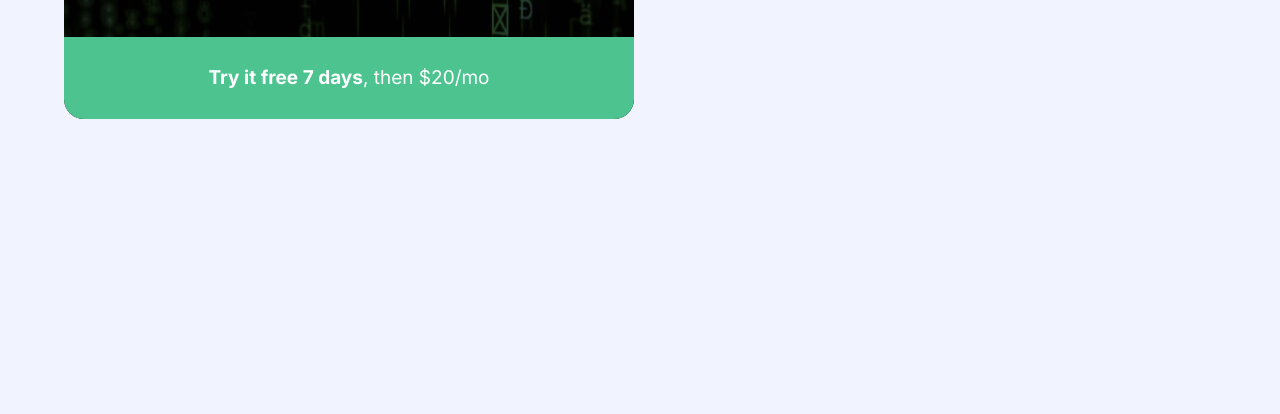
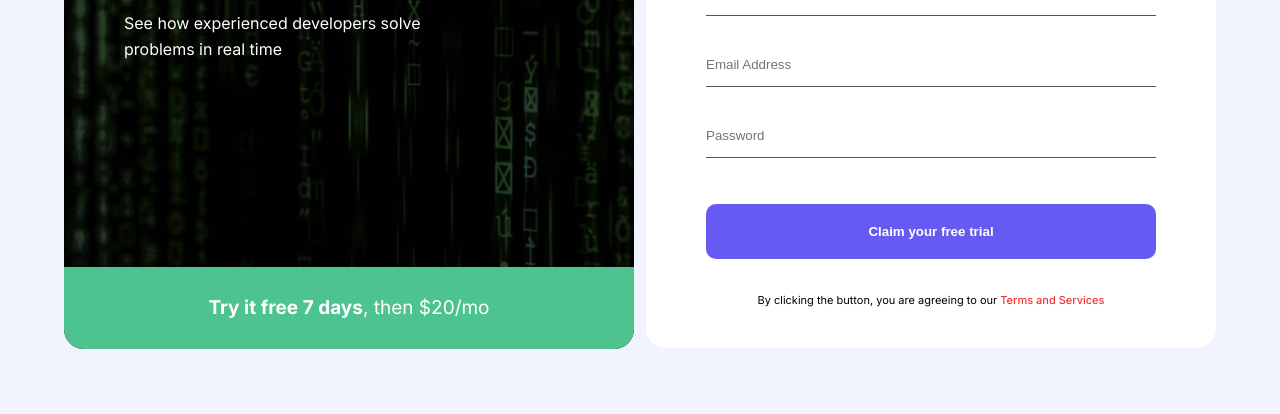
Before and after one commit to laziz2001/Intro-form, a plain HTML site: page index.html in a window 1280 px wide. Shown: the part 386-800 px from the top of the page. Drawn offline with Linux system fonts and the light colour scheme.

Commit message:
Add form

```diff
--- a/css/style.css
+++ b/css/style.css
@@ -18,7 +18,7 @@
 
 /* OUTLINE */
 *:focus {
-    outline: 2px dashed var(--primary);
+    outline: 2px dashed var(--blue);
     outline-offset: 2px;
 }
 
@@ -49,12 +49,16 @@ a {
     margin-right: auto;
 }
 
-/* Left */
+/* MAIN CONTENT */
 .main-content {
     display: flex;
     align-items: center;
+    margin-top: 80px;
+    margin-bottom: 8px;
 }
 
+
+/* HERO */
 .hero {
     --text-color: #fff;
 
@@ -62,6 +66,7 @@ a {
     flex-direction: column;
     width: 100%;
     max-width: 570px;
+    height: 655px;
     border-radius: 20px;
     overflow: hidden;
     color: #fff;
@@ -111,8 +116,12 @@ a {
 
 /* RIGHT */
 form {
+    width: 100%;
+    max-width: 570px;
+    margin-left: 12px;
     padding: 55px 60px 40px;
     border-radius: 20px;
+    overflow: hidden;
     background-color: #fff;
 }
 
@@ -122,33 +131,57 @@ form {
     font-size: 32px;
     font-weight: 600;
     line-height: 42px;
+    color: var(--text-color);
+}
+
+.form-field {
+    display: flex;
+    flex-direction: column;
+    margin-bottom: 65px;
+}
+
+.form-input {
+    padding-top: 15px;
+    padding-bottom: 14px;
+    border: 0;
+    border-bottom: 1px solid #555;
+    color: #555;
+}
+
+.form-field:not(:last-child) {
+    margin-bottom: 20px;
+}
+
+.form-input:focus {
+    font-weight: 600;
+    border-bottom: 1px solid #000;
     color: #000;
 }
 
-.form-input {
+
+.form-button {
     width: 100%;
-    padding: 14px 14px 14px 0;
-    border: none;
-    border-bottom: 1px solid #555;
-}
-
-.form-input:hover {
-    border-bottom: 1px solid #000;
-}
-
-.form-input:not(:last-child) {
-    margin-bottom: 20px;
-}
-
-.form-link {
-    width: 100%;
-    margin-top: 43px;
-    margin-bottom: 18px;
-    padding: 20px 149px;
-    background-color: #655af2;
+    display: block;
+    margin-bottom: 8px;
+    padding: 20px;
+    font-weight: 600;
+    border-radius: 10px;
+    border: 0;
+    cursor: pointer;
+    background-color: var(--blue);
     color: #fff;
 }
 
-.form-text {
-    color: #000;
+.form-notice {
+    margin-top: 0;
+    font-size: 11px;
+    line-height: 15px;
+    text-align: center;
 }
+
+.form-notice-link {
+    font-weight: 500;
+    line-height: 15px;
+    color: var(--red);
+
+}
--- a/index.html
+++ b/index.html
@@ -17,6 +17,7 @@
 
     <div class="main">
         <div class="container main-content">
+            <!-- HERO -->
             <div class="hero">
                 <div class="hero-main">
                     <div class="hero-badge">frontend and backend</div>
@@ -28,15 +29,18 @@
                 </div>
             </div>
 
-            <!-- <form action="https://echo.academyhtml.ru" method="GET">
+            <!-- FORM -->
+            <form action="https://echo.academyhtml.ru" method="GET">
                 <h2 class="form-heading">Sign up for the course and <br> get free 7 days</h2>
-                <input class="form-input" type="text" placeholder="Name" required><br>
-                <input class="form-input" type="text" placeholder="Last Name" required><br>
-                <input class="form-input" type="email" placeholder="Email Address" required><br>
-                <input class="form-input" type="password" placeholder="Password" required><br>
-                <a class="form-link" href="#">Claim your free trial</a><br>
-                <p class="form-text">By clicking the button, you are agreeing to ourTerms and Services</p>
-            </form> -->
+                <div class="form-field">
+                    <input class="form-input" type="text" name="name" placeholder="First Name" aria-label="name" required><br>
+                    <input class="form-input" type="text" name="last_name" placeholder="Last Name" aria-label="last_name" required><br>
+                    <input class="form-input" type="email" name="email" placeholder="Email Address" aria-label="email" required><br>
+                    <input class="form-input" type="password" name="password" placeholder="Password" aria-label="password" required><br>
+                </div>
+                <button class="form-button" type="submit">Claim your free trial</button><br>
+                <div class="form-notice">By clicking the button, you are agreeing to our <a class="form-notice-link" href="#">Terms and Services</a></div>
+            </form>
         </div>
     </div>
 
```
